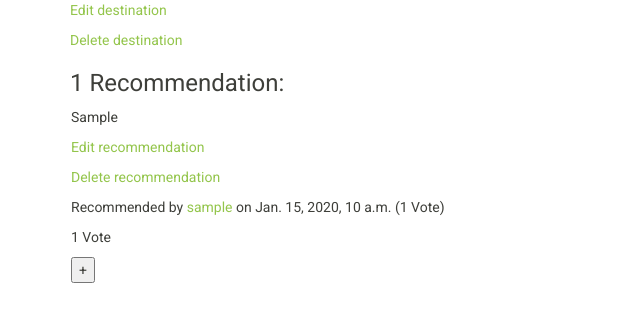
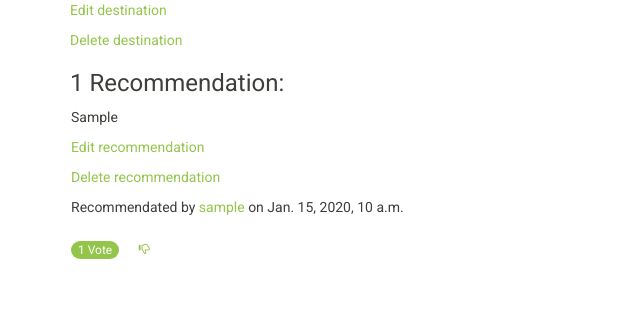
Before and after one commit to kldesimone/final_project, a Django app: page /destination/1/ in a window 1280 px wide. Shown: the part 210-532 px from the top of the page, without its empty margins (0-640 px from the left). Run offline with Django 3.2, Linux system fonts and the light colour scheme; a user stored in the database is signed in; tables that the repository leaves empty hold one stand-in row (values such as "Sample post"); parts of the project's set-up code (start-up, migrations or seed data) failed here and were passed over; some libraries are stand-ins or nearby versions; some web fonts are replaced.

Commit message:
Add styling to vote form ERROR

```diff
--- a/core/views.py
+++ b/core/views.py
@@ -35,6 +35,8 @@
         context['recommendations'] = recommendations
         user_recommendations = Recommendation.objects.filter(destination=destination, user=self.request.user)
         context['user_recommendations'] = user_recommendations
+        user_votes = Recommendation.objects.filter(vote__user=self.request.user)
+        context['user_votes'] = user_votes
         return context
 
 class DestinationUpdateView(UpdateView):
--- a/templates/destination/destination_detail.html
+++ b/templates/destination/destination_detail.html
@@ -17,14 +17,22 @@
 <p><a href="{% url 'recommendation_update' destination_pk=destination.id recommendation_pk=recommendation.id %}">Edit  recommendation</a></p>
 <p><a href="{% url 'recommendation_delete' destination_pk=destination.id recommendation_pk=recommendation.id %}">Delete recommendation</a></p>
 {% endif %}
-<p>Recommended by <a href="{% url 'user_detail' slug=recommendation.user.username %}">{{ recommendation.user.username }}</a> on {{ recommendation.created_at }} ({{ recommendation.vote_set.all.count }} Vote{{ answer.vote_set.all.count|pluralize }})</p>
-<p>{{ recommendation.vote_set.all.count }} Vote{{ recommendation.vote_set.all.count|pluralize }}</p>
+<p>Recommendated by <a href="{% url 'user_detail' slug=recommendation.user.username %}">{{ recommendation.user.username }}</a> on {{ recommendation.created_at }}</p>
 <form method="post" action="{% url 'vote' %}">
+    <span class="badge">{{ recommendation.vote_set.all.count }} Vote{{ recommendation.vote_set.all.count|pluralize }}</span>
     {% csrf_token %}
+    <input type="hidden" name="recommendation" value="{{ answer.id }}" />
     <input type="hidden" name="destination" value="{{ destination.id }}" />
-    <input type="hidden" name="recommendation" value="{{ recommendation.id }}" />
     <input type="hidden" name="user" value="{{ user.id }}" />
-    <button>+</button>
+    {% if recommendation in user_votes %}
+        <button class="btn btn-link">
+          <span class="glyphicon glyphicon-thumbs-down"></span>
+        </button>
+    {% else %}
+        <button class="btn btn-link">
+          <span class="glyphicon glyphicon-thumbs-up"></span>
+        </button>
+    {% endif %}
 </form>
 </div>
 {% endfor %}
```
